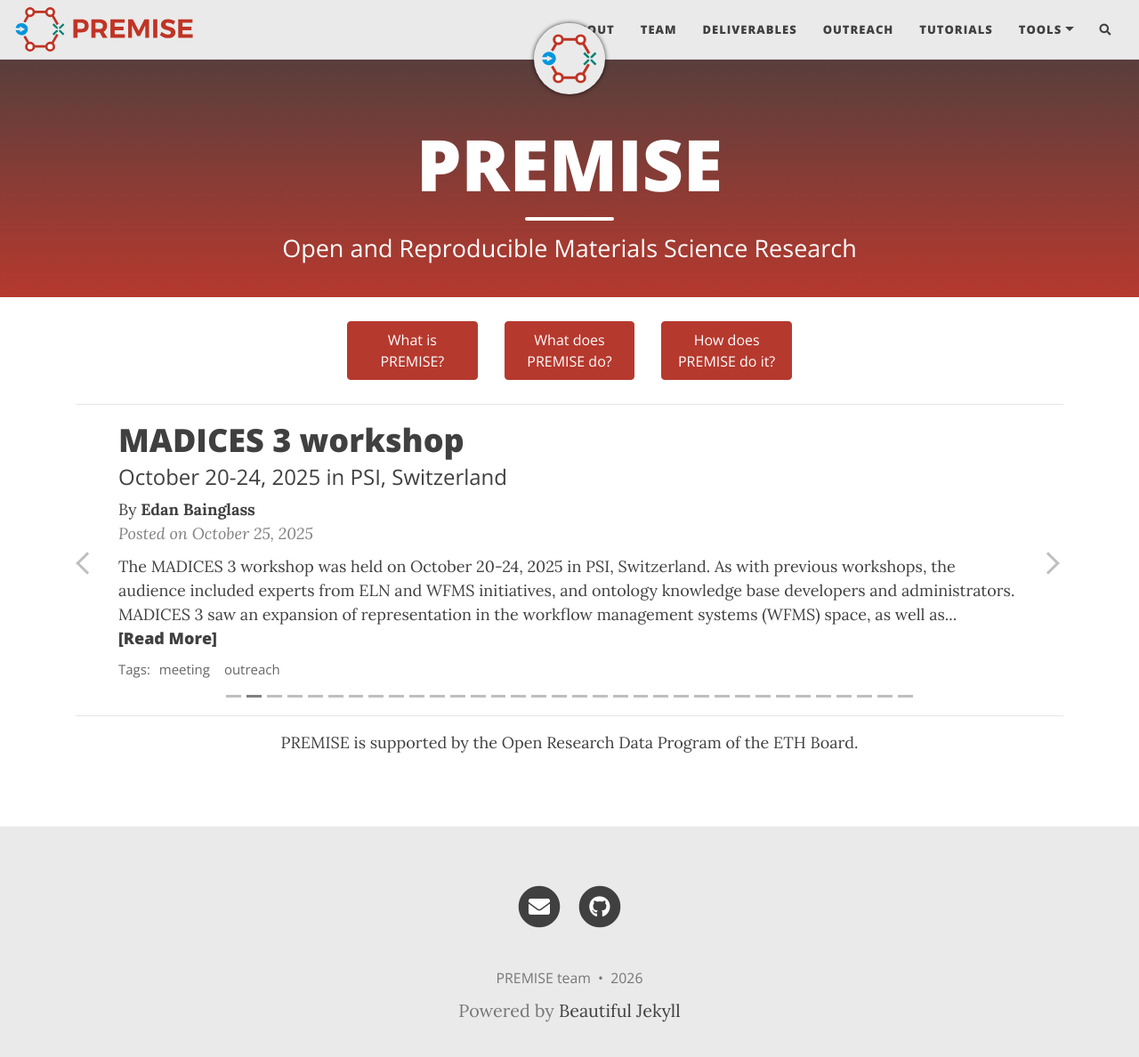
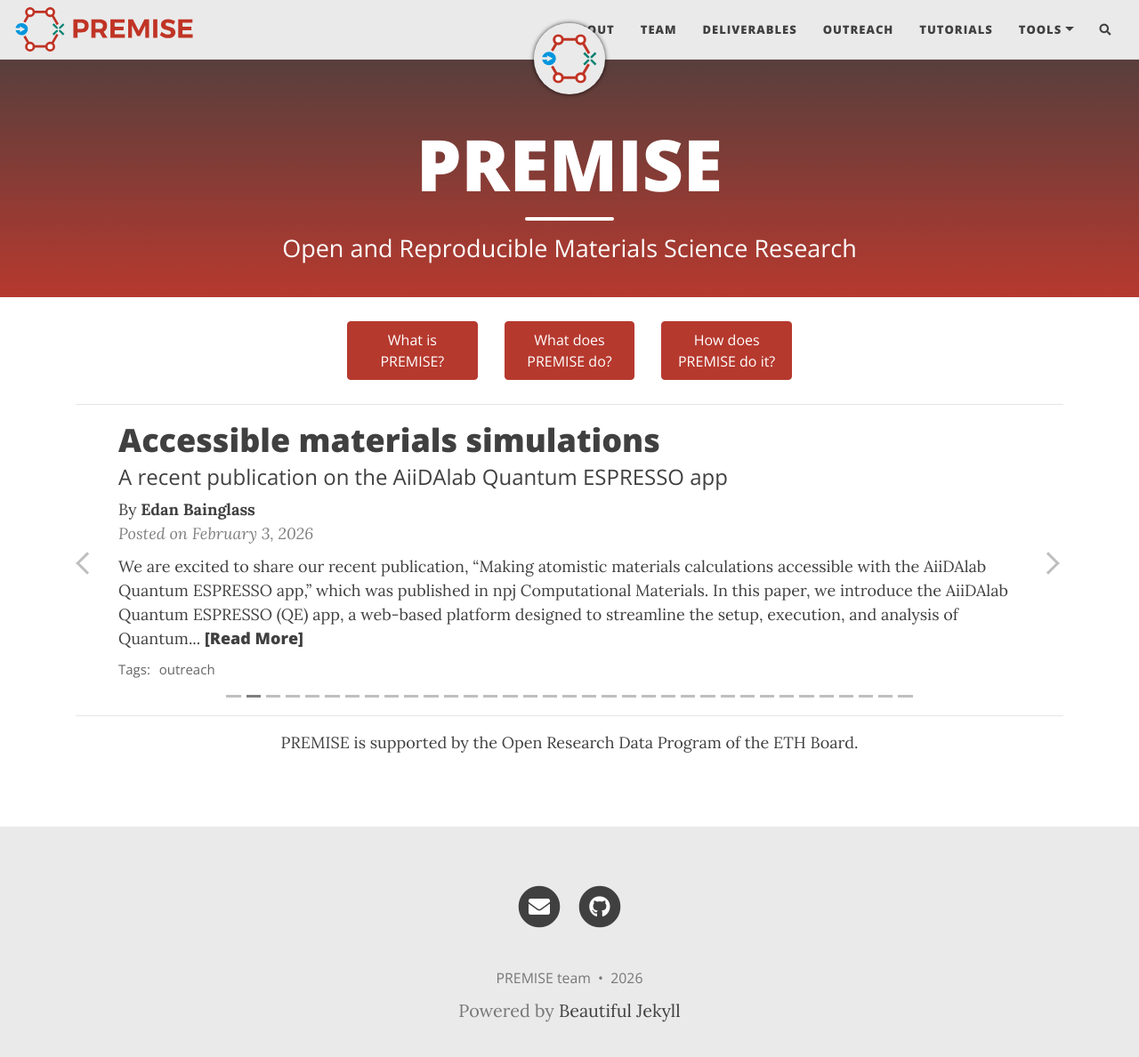
Before and after one commit to ord-premise/ord-premise.github.io, a Jekyll site: the page built from index.html, in a window 1280 px wide and 1201 px high. Shown: the top 1188 px of the window at 89% size. Built offline with Jekyll 4.4.1, drawn with Linux system fonts in a browser that asks for light colours; nearby versions of some CDN libraries; the list of posts is cut into pages by our own code; comment, search, counter and statistics services are not loaded.

Commit message:
Add QE app publication

```diff
--- a/_data/outreach/publications.yml
+++ b/_data/outreach/publications.yml
@@ -1,3 +1,10 @@
+- title: "Making atomistic materials calculations accessible with the AiiDAlab
+    Quantum ESPRESSO app"
+  link: https://www.nature.com/articles/s41524-025-01936-4
+  reference: X. Wang et al., npj Comput Mater, 12, 72 (2026)
+  description: |
+    The AiiDAlab Quantum ESPRESSO (QE) app is a web-based platform that simplifies density functional theory workflows through an intuitive interface, automated protocols, and a modular plugin architecture. By integrating setup, execution, and analysis while adhering to FAIR principles, it makes advanced simulations more accessible, reproducible, and extensible across first-principles codes.
+
 - title: "Toward an autonomous robotic battery materials research platform powered
     by automated workflow and ontologized findable, accessible, interoperable,
     and reusable data management"
--- /dev/null
+++ b/_posts/2026-02-03-qe-app-publication.md
@@ -0,0 +1,10 @@
+---
+layout: post
+title: Accessible materials simulations
+subtitle: A recent publication on the AiiDAlab Quantum ESPRESSO app
+tags: [outreach]
+comments: true
+author: Edan Bainglass
+---
+
+We are excited to share our recent publication, "Making atomistic materials calculations accessible with the AiiDAlab Quantum ESPRESSO app," which was published in npj Computational Materials. In this paper, we introduce the AiiDAlab Quantum ESPRESSO (QE) app, a web-based platform designed to streamline the setup, execution, and analysis of Quantum ESPRESSO simulations. The app features an intuitive interface, automated protocols, and a modular plugin architecture, making advanced materials simulations more accessible, reproducible, and extensible across first-principles codes. You can read the full paper [here](https://www.nature.com/articles/s41524-025-01936-4).
```
